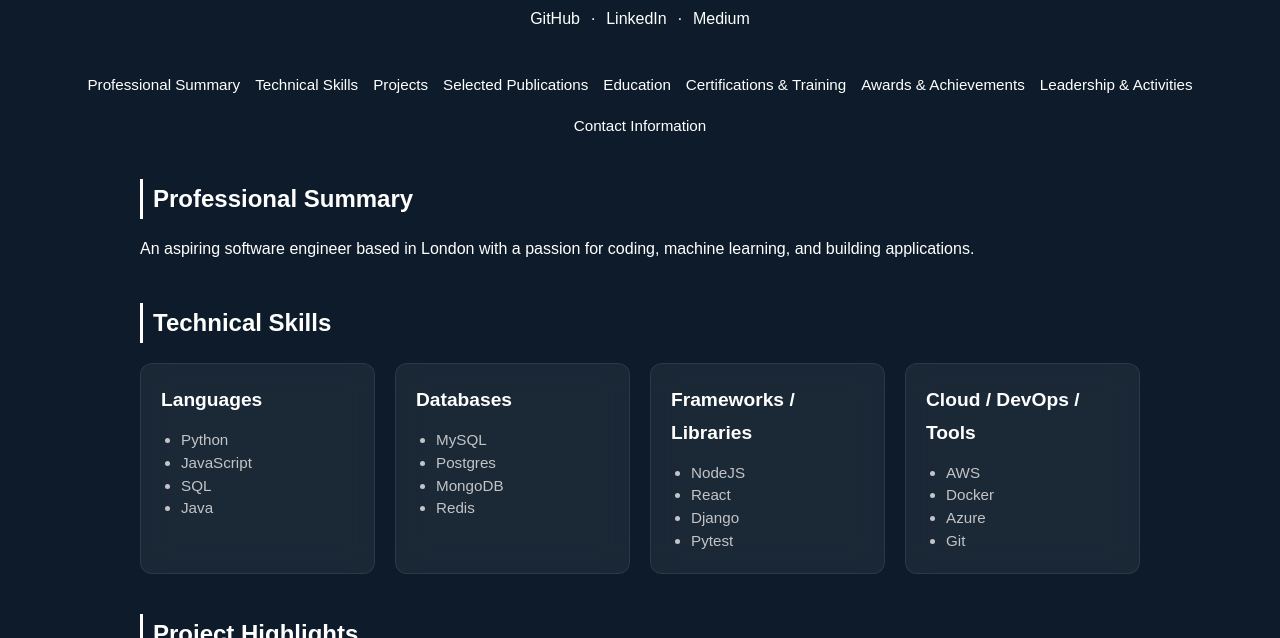
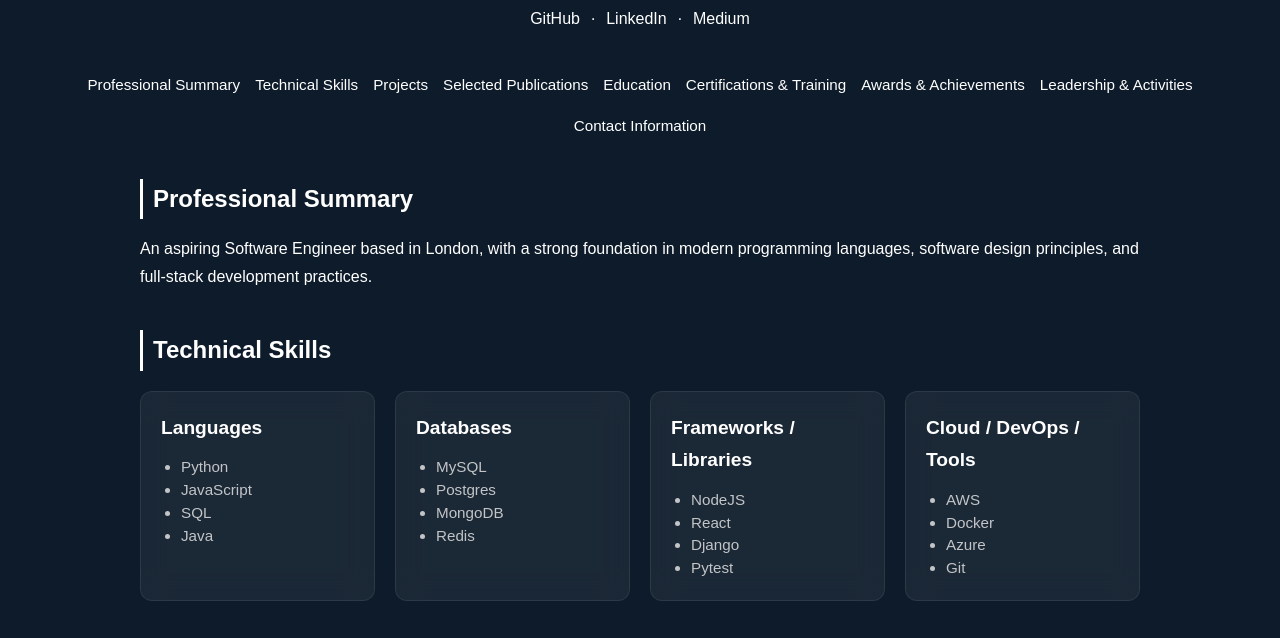
Before and after one commit to klara6/klara-portfolio, a plain HTML site: page index.html in a window 1280 px wide. Shown: the part 95-733 px from the top of the page. Drawn offline with Linux system fonts and the light colour scheme.

Commit message:
Update professional summary in index.html

```diff
--- a/index.html
+++ b/index.html
@@ -71,7 +71,7 @@
     ======================================================= -->
     <section id="summary">
       <h3>Professional Summary</h3>
-      <p>An aspiring software engineer based in London with a passion for coding, machine learning, and building applications.</p>
+      <p>An aspiring Software Engineer based in London, with a strong foundation in modern programming languages, software design principles, and full-stack development practices.</p>
     </section>
 
     <!-- ======================================================
```
